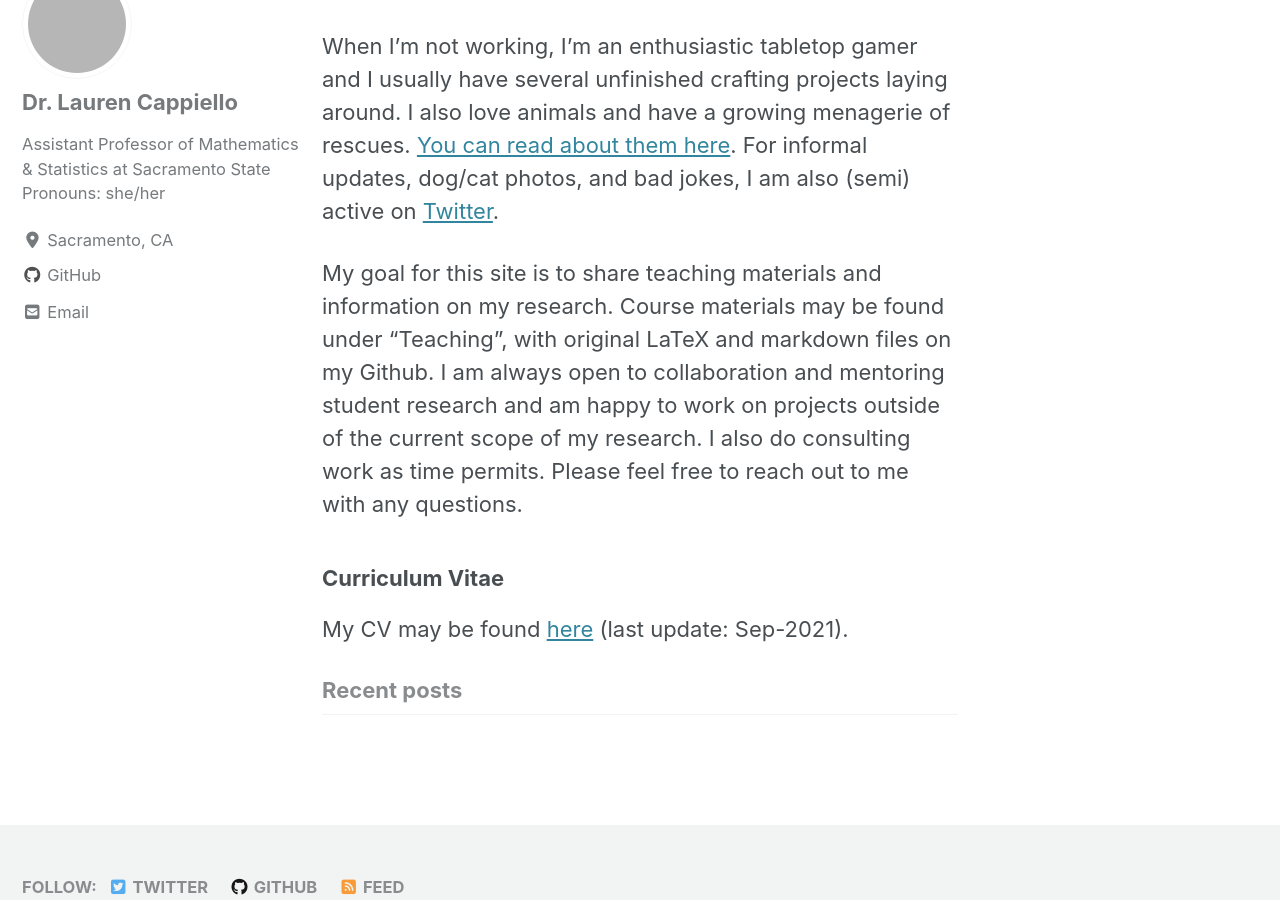
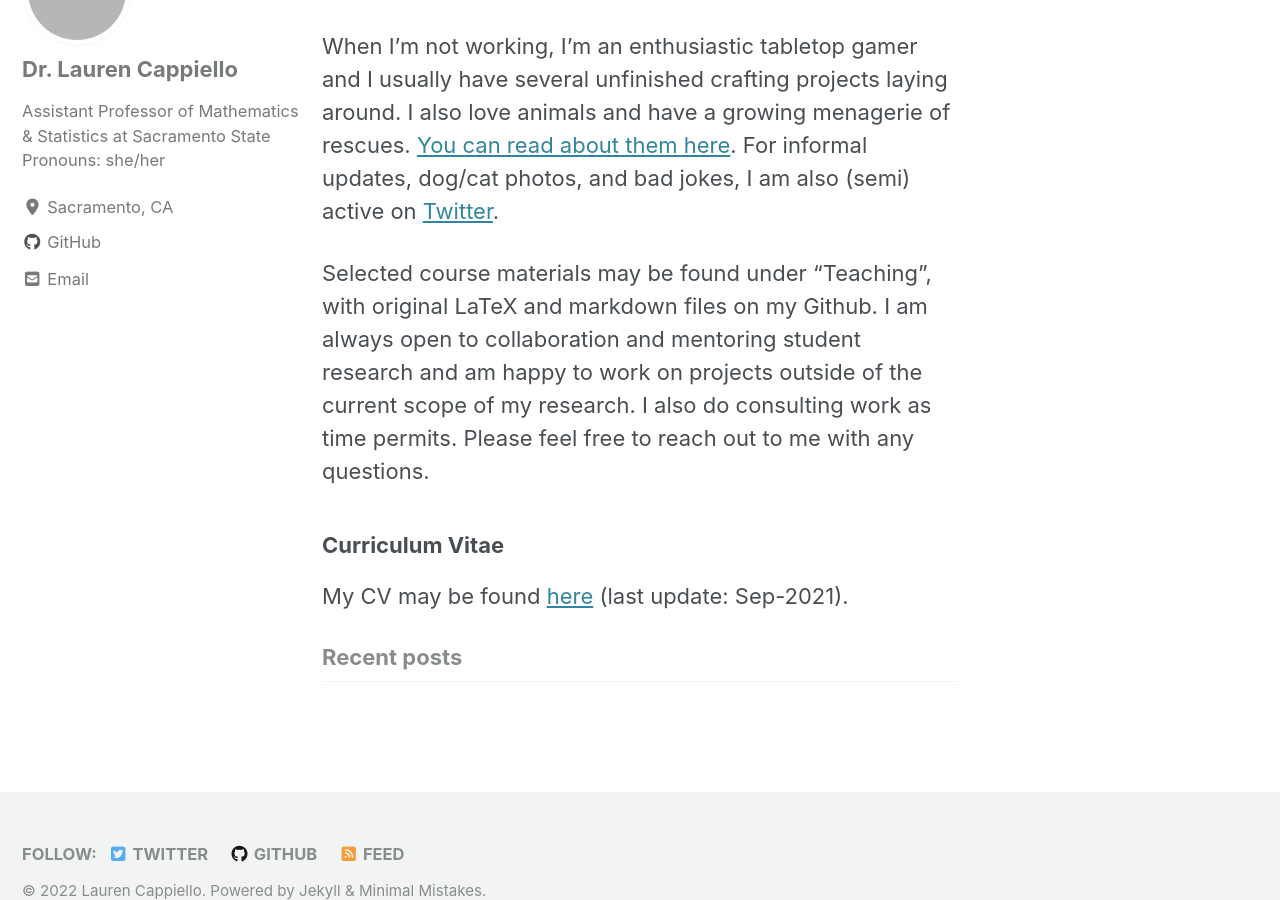
Before and after one commit to lgpcappiello/lgpcappiello.github.io, a Jekyll site: the page built from index.md, in a window 1280 px wide and 900 px high, scrolled down 452 px. Built offline with Jekyll 4.4.1, drawn with Linux system fonts in a browser that asks for light colours; cached includes are drawn as plain includes; nearby versions of some CDN libraries; our own code applies the rules of GitHub Pages for plain Markdown files; grey boxes are pictures that could not be loaded.

Commit message:
Update index.md

```diff
--- a/index.md
+++ b/index.md
@@ -10,7 +10,7 @@ I am an Assistant Professor in the Mathematics and Statistics Department at CSU,
 
 When I'm not working, I'm an enthusiastic tabletop gamer and I usually have several unfinished crafting projects laying around. I also love animals and have a growing menagerie of rescues. <a href="https://lgpcappiello.github.io/Meet-the-Rescues/">You can read about them here</a>. For informal updates, dog/cat photos, and bad jokes, I am also (semi) active on <a href="https://twitter.com/lgpcappiello" target="_blank">Twitter</a>.
 
-My goal for this site is to share teaching materials and information on my research. Course materials may be found under "Teaching", with original LaTeX and markdown files on my Github. I am always open to collaboration and mentoring student research and am happy to work on projects outside of the current scope of my research. I also do consulting work as time permits. Please feel free to reach out to me with any questions.
+Selected course materials may be found under "Teaching", with original LaTeX and markdown files on my Github. I am always open to collaboration and mentoring student research and am happy to work on projects outside of the current scope of my research. I also do consulting work as time permits. Please feel free to reach out to me with any questions.
 
 ### Curriculum Vitae
 My CV may be found <a href="https://lgpcappiello.github.io/CappielloCV.pdf" target="_blank">here</a> (last update: Sep-2021).
```
